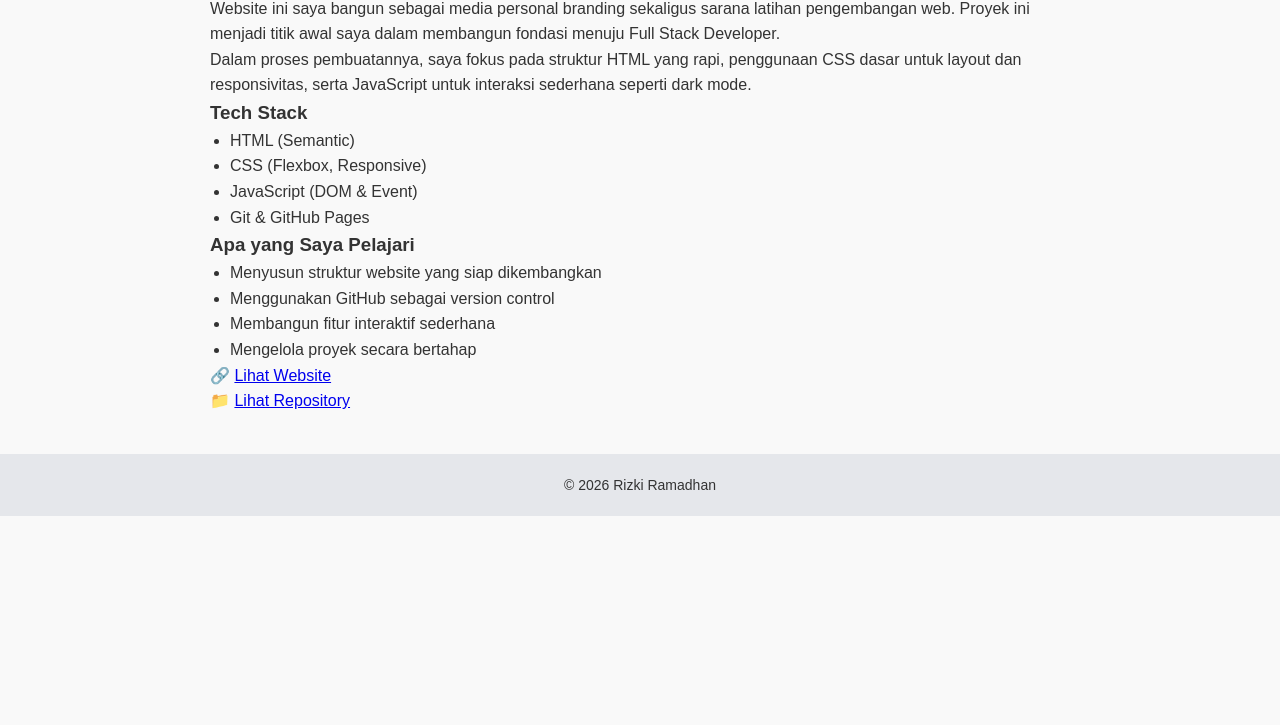
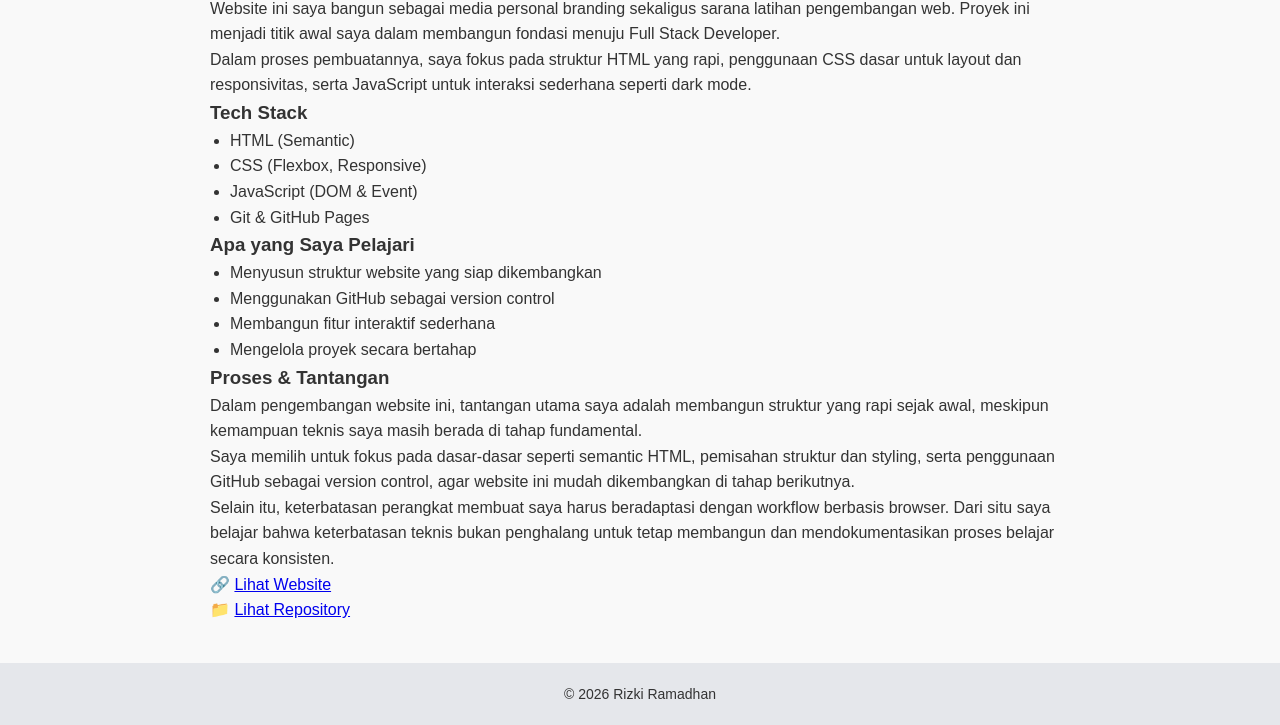
Before and after one commit to RizkiRamaDev/personal-website, a plain HTML site: page projects.html in a window 1280 px wide. Shown: the part 247-972 px from the top of the page. Before the commit the page ends 800 px from the top, so only its background shows below. Drawn offline with Linux system fonts and the light colour scheme.

Commit message:
Update projects.html
Tambahkan section proses dan tantangan pada halaman Projects

```diff
--- a/projects.html
+++ b/projects.html
@@ -54,6 +54,24 @@
         <li>Membangun fitur interaktif sederhana</li>
         <li>Mengelola proyek secara bertahap</li>
       </ul>
+      <h3>Proses & Tantangan</h3>
+        <p>
+          Dalam pengembangan website ini, tantangan utama saya adalah
+          membangun struktur yang rapi sejak awal, meskipun kemampuan teknis
+          saya masih berada di tahap fundamental.
+        </p>
+        <p>
+          Saya memilih untuk fokus pada dasar-dasar seperti semantic HTML,
+          pemisahan struktur dan styling, serta penggunaan GitHub sebagai
+          version control, agar website ini mudah dikembangkan di tahap
+          berikutnya.
+        </p>
+        <p>
+          Selain itu, keterbatasan perangkat membuat saya harus beradaptasi
+          dengan workflow berbasis browser. Dari situ saya belajar bahwa
+          keterbatasan teknis bukan penghalang untuk tetap membangun dan
+          mendokumentasikan proses belajar secara konsisten.
+        </p>
 
       <p>
         🔗 <a href="https://RizkiRamaDev.github.io/personal-website/" target="_blank">
```
